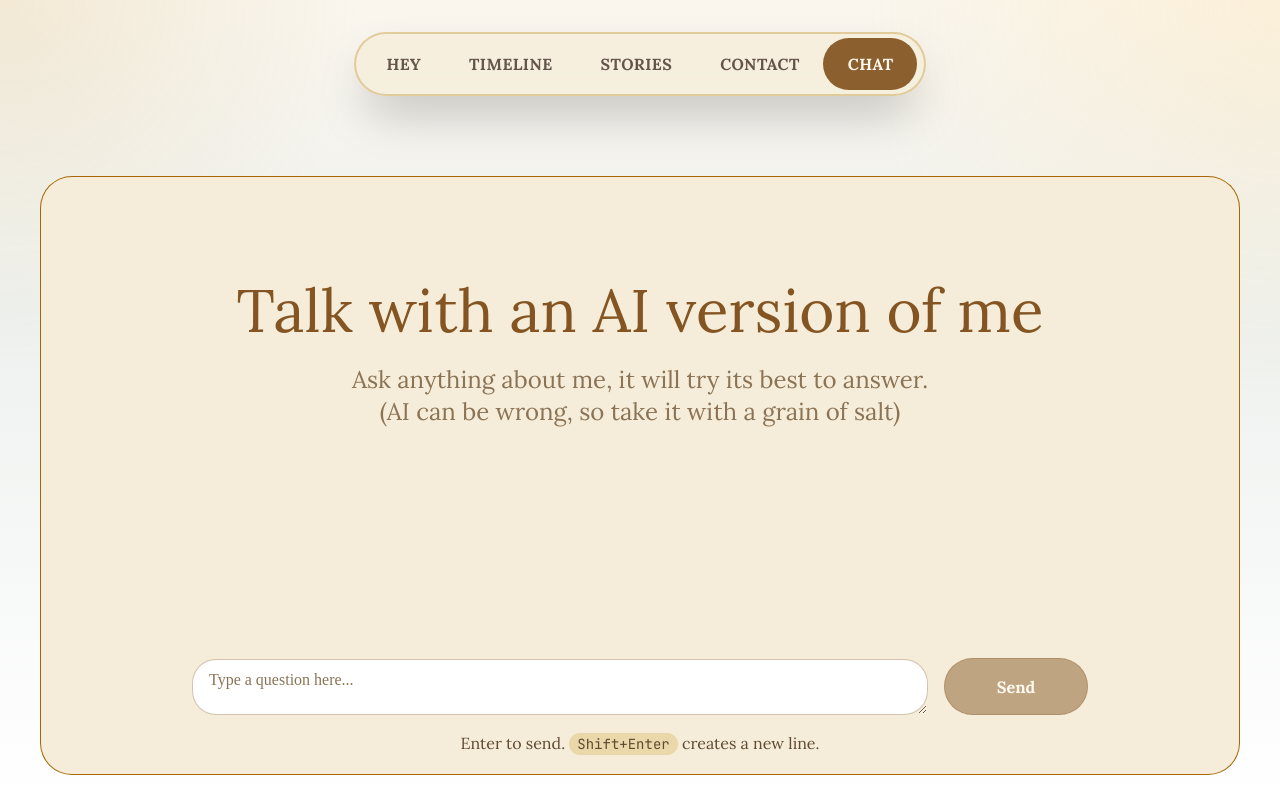
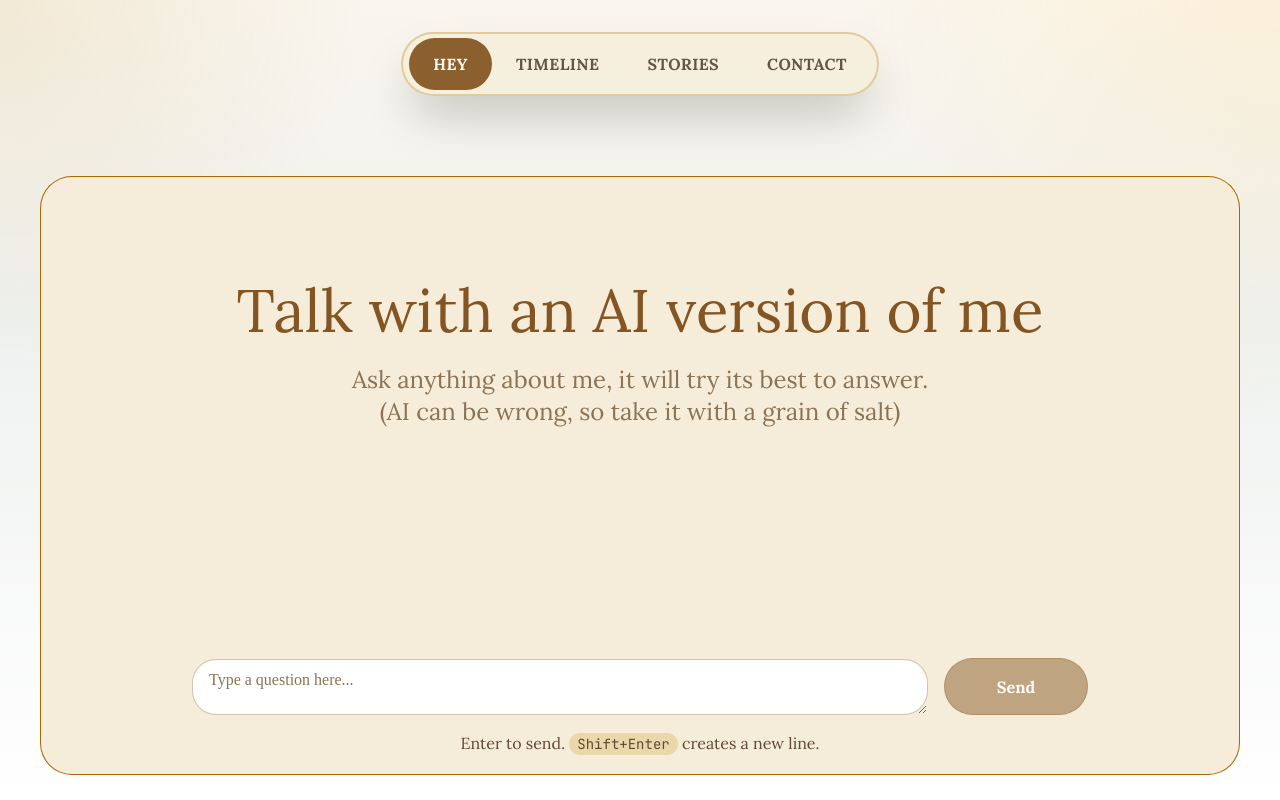
Before and after one commit to kishoreshanto/kishoreshanto, a SvelteKit app: page /chat-with-me in a window 1280 px wide. Shown: the top 800 px of the page. Built offline with nearby package versions, Linux system fonts and the light colour scheme.

Commit message:
refactor: remove commented-out 'Chat' navigation item for cleaner code

```diff
--- a/src/routes/+layout.svelte
+++ b/src/routes/+layout.svelte
@@ -22,8 +22,8 @@
 		{ label: 'Hey', href: '/' },
 		{ label: 'Timeline', href: '/timeline' },
 		{ label: 'Stories', href: '/story' },
-		{ label: 'Contact', href: '/contact' },
-		{ label: 'Chat', href: '/chat-with-me' }
+		{ label: 'Contact', href: '/contact' }
+		// { label: 'Chat', href: '/chat-with-me' }
 	];
 
 	let tabEls: HTMLAnchorElement[] = $state([]);
```
